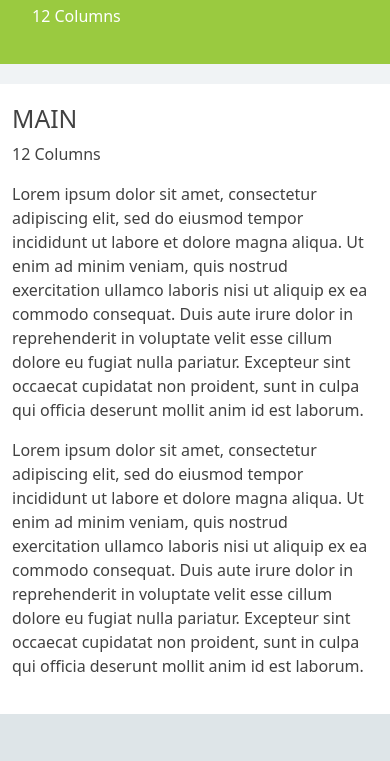
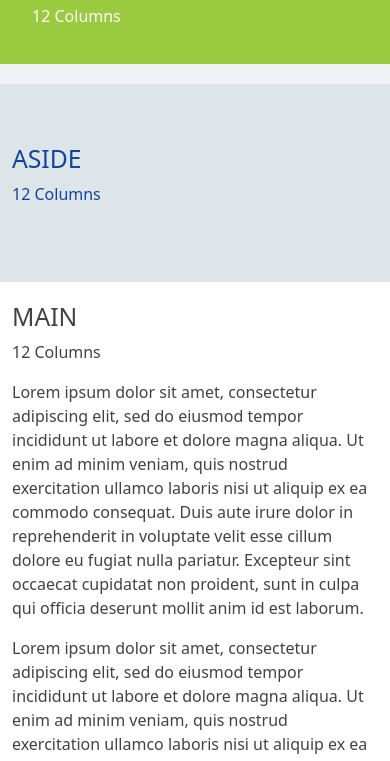
Before and after one commit to przant/bootstrap-five-css, a plain HTML site: page practica01/index.html in a window 390 px wide. Shown: the part 57-818 px from the top of the page. Drawn offline with nearby package versions, Linux system fonts and the light colour scheme.

Commit message:
Fix row and column spacing a dinamyc reordering

```diff
--- a/practica01/index.html
+++ b/practica01/index.html
@@ -38,7 +38,7 @@
           pariatur. Excepteur sint occaecat cupidatat non proident, sunt in culpa qui officia
           deserunt mollit anim id est laborum.</p>
       </main>
-      <aside class="col-md-4">
+      <aside class="col-md-4 order-first order-md-last">
         <h2>ASIDE</h2>
         <p class="d-none d-md-block">4 Columns</p>
         <p class="d-block d-md-none"> 12 Columns</p>
```
